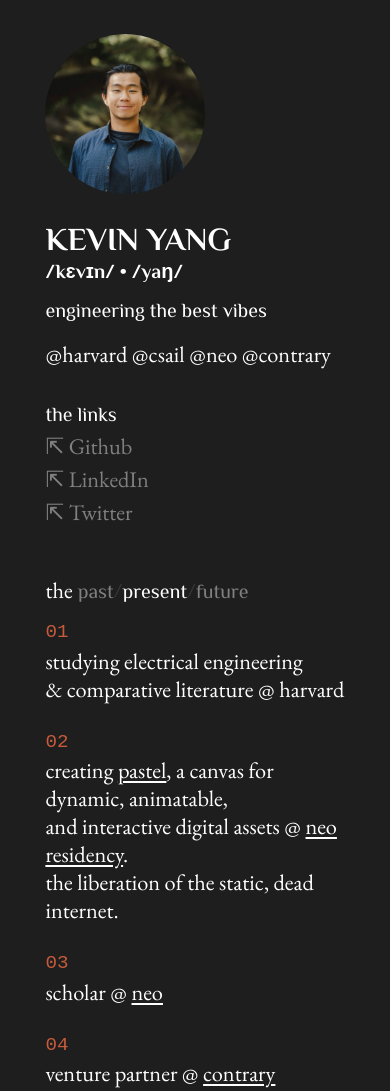
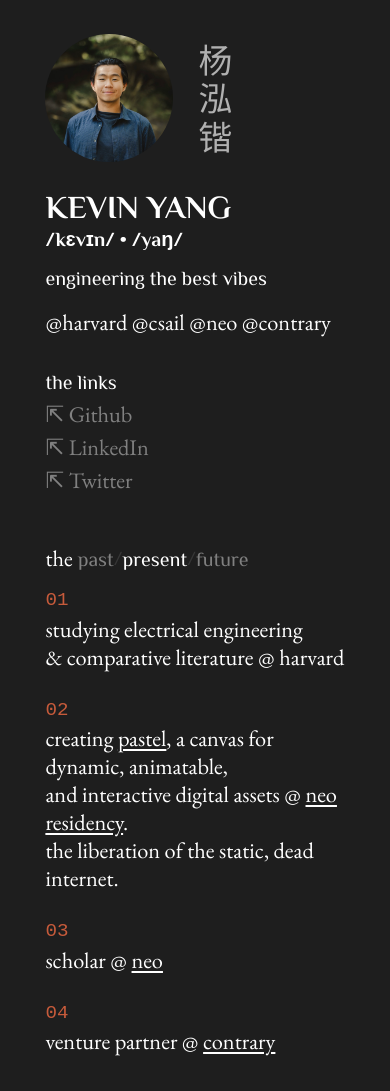
Before and after one commit to kvnyng/www, a website: page index.html in a window 390 px wide. Drawn offline with nearby package versions, Linux system fonts and the light colour scheme; no server answers; a web font is replaced by a local one.

Commit message:
add the name in chinese beside the portrait
杨泓锴 runs down the portrait's right edge, the two on one flex row so
the name and pronunciation below turn a corner around the photograph.
It's a button rather than text: pressing it will do something (the next
commit), and that should be reachable from the keyboard and announced as
pressable. The class splits in two — .script-name for what any such
column shares, .name-hanzi for what belongs to this hand.

Long Cang comes down in a link of its own, with ?text= naming the three
characters. It can't join the existing link because `text` applies to
every family in the URL it appears in, and the extra round trip pays for
itself several times over: as a CJK face fetched the ordinary way, those
three characters fall in three different unicode-range subsets — ~120kB
over three connections, against 2.2kB for the one file Google returns
when they're named.

--identity-scale sizes the portrait and the name together. The row can't
wrap, and stops fitting the gutters just under 372px, so both step down
to 0.8 below 400px. The entrance queue shifts by one to make room for
the column at slot 1.

Co-Authored-By: Claude Opus 5 <noreply@anthropic.com>

```diff
--- a/index.html
+++ b/index.html
@@ -25,6 +25,18 @@
     <link
         href="https://fonts.googleapis.com/css2?family=Azeret+Mono:ital,wght@0,100..900;1,100..900&family=EB+Garamond:ital,wght@0,400..800;1,400..800&family=Philosopher:ital,wght@0,400;0,700;1,400;1,700&display=swap"
         rel="stylesheet">
+    <!-- The brush hand for the Chinese column — see the note on --font-hanzi
+         for why this one.
+
+         A request of its own, because `text` applies to every family in the URL
+         it appears in and the three faces above need their whole character set.
+         It earns the extra round trip several times over: Long Cang is a CJK
+         face, and the three characters of the name fall in three different
+         unicode-range subsets, so the ordinary link would pull ~120kB down over
+         three connections to draw them. Named explicitly, Google returns one
+         file holding those three glyphs and nothing else — 2.2kB. -->
+    <link href="https://fonts.googleapis.com/css2?family=Long+Cang&text=%E6%9D%A8%E6%B3%93%E9%94%B4&display=swap"
+        rel="stylesheet">
     <link rel="stylesheet" href="style.css">
 
     <!-- Inline and synchronous on purpose: this has to land before the first
@@ -45,13 +57,41 @@
          one after the other, so the page fills in diagonally. -->
     <div class="container">
         <div class="left">
-            <div class="profile-pic" data-reveal style="--reveal-order: 0">
-                <img src="assets/images/pfp.jpeg" alt="Kevin Yang" width="160" height="160">
+            <!-- The portrait and the script column run as one unit: the column
+                 down the portrait's right edge, the name below it, so the type
+                 turns a corner around the photograph. -->
+            <div class="identity">
+                <div class="profile-pic" data-reveal style="--reveal-order: 0">
+                    <img src="assets/images/pfp.jpeg" alt="Kevin Yang" width="160" height="160">
+                </div>
+                <!-- A button rather than text: pressing it replays its stroke,
+                     and that should be reachable from the keyboard and announced
+                     as something you can press. .script-name is what any such
+                     column shares — the reset, the hover, the stroke; the second
+                     class carries what is particular to the hand. The inner span
+                     is what the animation runs on, for the reason given in the
+                     stylesheet.
+
+                     aria-label rather than title: the description is worth having
+                     for anyone who can't see the strokes, but as a title it also
+                     came back as a browser tooltip — a grey box parked over the
+                     portrait, which is the one thing on the page the name is
+                     meant to sit quietly beside. The colour change on hover is
+                     hint enough that it's live.
+
+                     lang on the span, not the button — it belongs to the three
+                     characters, so it steers font selection if the webfont never
+                     lands and it doesn't hand the English aria-label to a
+                     Chinese voice. -->
+                <button class="script-name name-hanzi" type="button" data-reveal style="--reveal-order: 1"
+                    aria-label="Yang Hongkai, written in Chinese — press to write it again">
+                    <span lang="zh-Hans">杨泓锴</span>
+                </button>
             </div>
-            <h1 class="title" data-reveal style="--reveal-order: 1">KEVIN YANG</h1>
-            <h2 class="subtitle" data-reveal style="--reveal-order: 2">/kɛvɪn/ • /yaŋ/</h2>
-            <h2 class="subtitle motto" data-reveal style="--reveal-order: 3">engineering the best vibes</h2>
-            <p class="tagline" data-reveal style="--reveal-order: 4">@harvard @csail @neo @contrary</p>
+            <h1 class="title" data-reveal style="--reveal-order: 2">KEVIN YANG</h1>
+            <h2 class="subtitle" data-reveal style="--reveal-order: 3">/kɛvɪn/ • /yaŋ/</h2>
+            <h2 class="subtitle motto" data-reveal style="--reveal-order: 4">engineering the best vibes</h2>
+            <p class="tagline" data-reveal style="--reveal-order: 5">@harvard @csail @neo @contrary</p>
             <div class="socials" data-reveal style="--reveal-order: 6">
                 <h1>the links</h1>
                 <div class="links">
--- a/style.css
+++ b/style.css
@@ -13,15 +13,19 @@
     /* Dark grey */
 
     /* Type roles: Garamond for reading text, Philosopher for headings and
-       section labels, Azeret for the deliberate monospace accents. */
+       section labels, Azeret for the deliberate monospace accents, Long Cang
+       for the Chinese beside the portrait. */
     --font-body: 'EB Garamond', Georgia, serif;
     --font-heading: 'Philosopher', sans-serif;
     --font-mono: 'Azeret Mono', monospace;
+    --font-hanzi: 'Long Cang', serif;
 
     /* 22.4px. Garamond has a small x-height and reads smaller than Philosopher
        at the same size, so the reading text sits above the 20px the headings
        still use. */
     --font-size-body: 1.4rem;
+
+    --identity-scale: 1;
 
     /* Motion. One decelerating curve for everything that arrives, so the
        entrance and the content swaps read as the same gesture. */
@@ -59,6 +63,45 @@
     max-width: 34rem;
     margin-top: 10%;
     margin-left: 10px;
+}
+
+/* The portrait and the script column sit on one row so the writing runs
+   down the photograph's right edge; the name and pronunciation below then run
+   horizontally away from their foot, which is the corner the row makes with the
+   column under it. */
+.identity {
+    display: flex;
+    align-items: center;
+    /* Tight: each column's own line box already holds a little air on either
+       side of the ink, so the measured gap reads wider than it is. */
+    gap: 0.75rem;
+}
+
+.script-name {
+    /* Reset the button back to text. */
+    appearance: none;
+    background: none;
+    border: 0;
+    padding: 0;
+    cursor: pointer;
+
+    line-height: 1;
+    writing-mode: vertical-rl;
+}
+
+.script-name:hover,
+.script-name:focus-visible {
+    color: var(--highlight-color);
+}
+
+.name-hanzi {
+    --hanzi-tracking: 0.14em;
+
+    font-family: var(--font-hanzi);
+    font-size: calc(2.64rem * var(--identity-scale));
+    letter-spacing: var(--hanzi-tracking);
+    color: color-mix(in srgb, var(--text-color) 65%, var(--background-color));
+    margin: 0 0 0 0.6rem;
 }
 
 /* create a style for the title text that has a custom font and size */
@@ -317,8 +360,8 @@
 }
 
 .profile-pic img {
-    width: 10rem;
-    height: 10rem;
+    width: calc(10rem * var(--identity-scale));
+    height: calc(10rem * var(--identity-scale));
     border-radius: 50%;
 }
 
@@ -433,3 +476,10 @@ body {
         margin-left: 0;
     }
 }
+
+/* The identity row can't wrap, and stops fitting the gutters just under 372px. */
+@media (max-width: 400px) {
+    :root {
+        --identity-scale: 0.8;
+    }
+}
```
